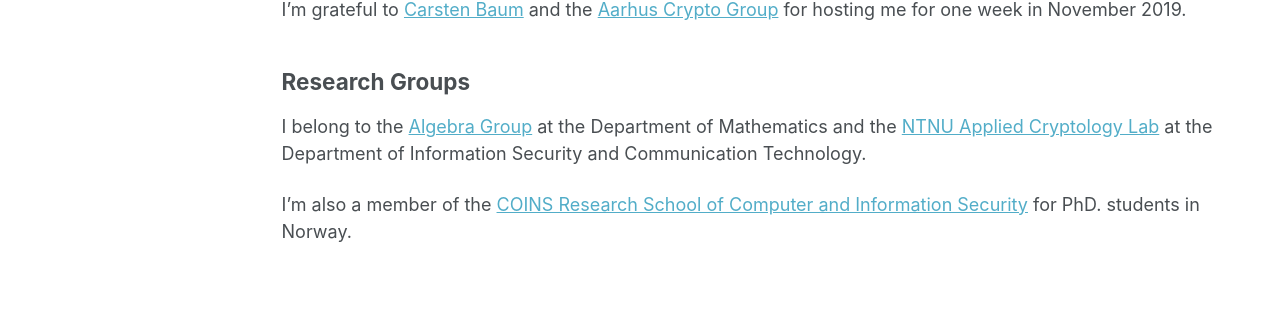
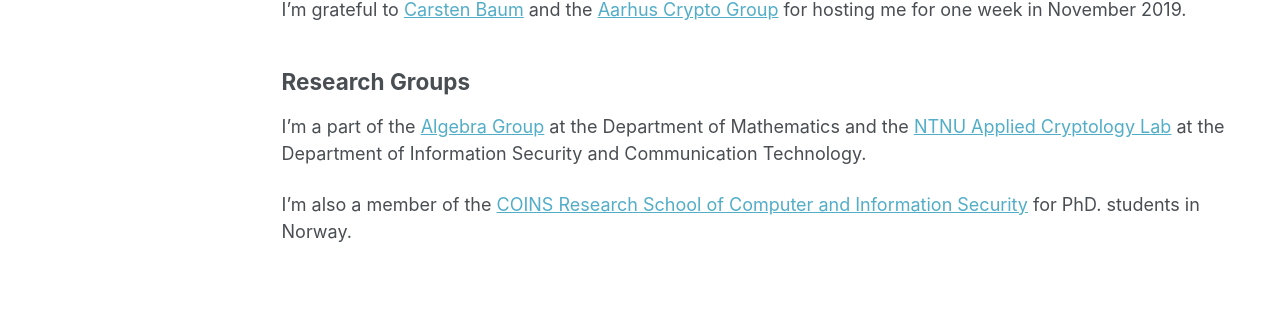
Before and after one commit to tjesi/tjesi.github.io, a Jekyll site: the page built from _pages/research.md, in a window 1280 px wide and 1262 px high. Shown: the part 796-1105 px from the top of the window. Built offline with Jekyll 4.4.1, drawn with Linux system fonts in a browser that asks for light colours.

Commit message:
Update research.md

```diff
--- a/_pages/research.md
+++ b/_pages/research.md
@@ -27,6 +27,6 @@
 I'm grateful to [Carsten Baum](http://www.carstenbaum.com) and the [Aarhus Crypto Group](https://cs.au.dk/research/cryptography-and-security) for hosting me for one week in November 2019.
 
 ## Research Groups
-I belong to the [Algebra Group](https://www.ntnu.edu/imf/research/algebra) at the Department of Mathematics and the [NTNU Applied Cryptology Lab](https://www.ntnu.edu/iik/nacl-lab) at the Department of Information Security and Communication Technology.
+I'm a part of the [Algebra Group](https://www.ntnu.edu/imf/research/algebra) at the Department of Mathematics and the [NTNU Applied Cryptology Lab](https://www.ntnu.edu/iik/nacl-lab) at the Department of Information Security and Communication Technology.
 
 I'm also a member of the [COINS Research School of Computer and Information Security](https://coinsrs.no) for PhD. students in Norway.
```
